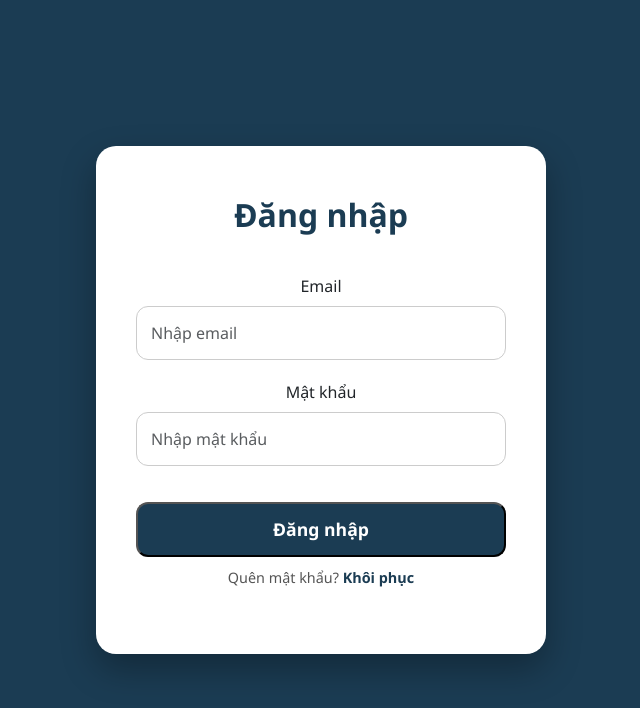
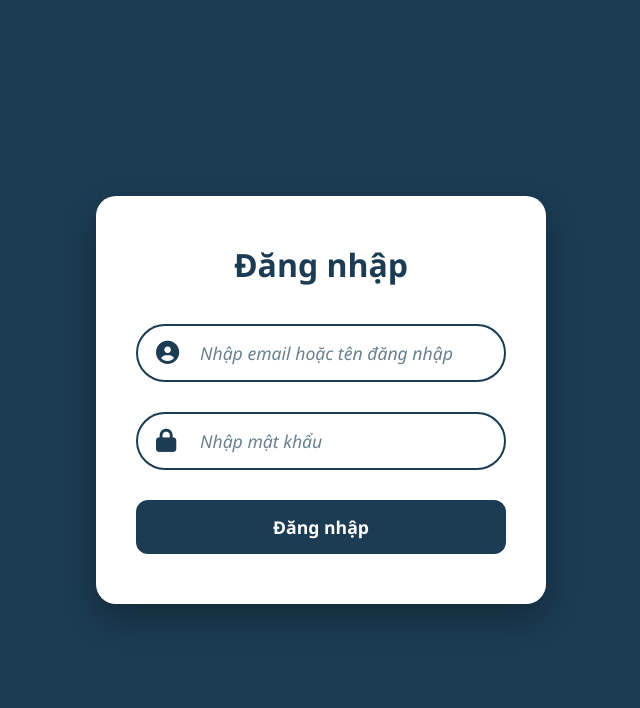
Before and after one commit to HoangCuc2607/DACNMySql, a Flask app: page / in a window 1280 px wide. Shown: the top 708 px of the page, without its empty margins (319-959 px from the left). Run offline with Flask 3, Linux system fonts and the light colour scheme.

Commit message:
fix ui đăng nhập

```diff
--- a/templates/dangnhap.html
+++ b/templates/dangnhap.html
@@ -2,6 +2,7 @@
 <html lang="vi">
 <head>
     <meta charset="UTF-8">
+    <meta name="viewport" content="width=device-width, initial-scale=1.0">
     <title>Đăng nhập</title>
     <link href="https://cdn.jsdelivr.net/npm/bootstrap@5.3.1/dist/css/bootstrap.min.css" rel="stylesheet">
     <link href="https://cdnjs.cloudflare.com/ajax/libs/font-awesome/6.5.0/css/all.min.css" rel="stylesheet">
@@ -9,7 +10,7 @@
         body {
             height: 100vh;
             margin: 0;
-            background-color: #1B3C53; /* Màu nền chính của trang */
+            background-color: #1B3C53;
             display: flex;
             justify-content: center;
             align-items: center;
@@ -17,7 +18,7 @@
         }
 
         .login-card {
-            background-color: #ffffff; /* Nền form màu trắng */
+            background-color: #ffffff;
             padding: 50px 40px;
             border-radius: 20px;
             width: 100%;
@@ -38,47 +39,69 @@
             font-size: 2rem;
         }
 
-        .form-control {
-            border-radius: 12px;
-            padding: 14px;
-            font-size: 1rem;
-            margin-bottom: 20px;
-            border: 1px solid #ccc;
-            transition: all 0.3s ease;
+        /* === CHỈ THÊM/SỬA ĐOẠN NÀY === */
+        .mb-3 {
+            position: relative;
+            margin-bottom: 30px !important;
         }
 
-        .form-control:focus {
-            border-color: #1B3C53;
-            box-shadow: 0 0 5px rgba(27,60,83,0.5);
-            outline: none;
+        .mb-3 i {
+            position: absolute;
+            left: 20px;
+            top: 50%;
+            transform: translateY(-50%);
+            font-size: 1.45rem;
+            color: #1B3C53;
+            z-index: 5;
+            pointer-events: none;
         }
 
+        .mb-3 .form-control {
+            padding-left: 62px !important;
+            height: 58px;
+            border: 2.5px solid #1B3C53 !important;
+            border-radius: 50px !important;
+            font-size: 1.1rem;
+            background: transparent;
+            color: #333;
+        }
+
+        /* Placeholder nghiêng + mờ nhẹ (italic + opacity) */
+        .mb-3 .form-control::placeholder {
+            color: #1B3C53 !important;
+            opacity: 0.65 !important;     /* mờ nhẹ */
+            font-style: italic !important; /* chữ nghiêng */
+            font-weight: 400;
+        }
+
+        .mb-3 .form-control:focus {
+            border-color: #14506b !important;
+            background: #fff;
+            box-shadow: 0 0 15px rgba(27,60,83,0.35);
+        }
+
+        /* Nút đăng nhập */
         .btn-login {
             background-color: #1B3C53;
             color: #fff;
             font-weight: 600;
+            border: none;
             border-radius: 12px;
-            padding: 12px;
+            padding: 14px;
             width: 100%;
             font-size: 1.1rem;
-            transition: background-color 0.3s ease;
+            transition: all 0.3s ease;
         }
 
         .btn-login:hover {
             background-color: #14506b;
-        }
-
-        .alert {
-            display: block;
-            font-size: 0.95rem;
-            margin-bottom: 20px;
-            border-radius: 10px;
+            transform: translateY(-2px);
         }
 
         .form-footer {
-            font-size: 0.9rem;
+            margin-top: 20px;
+            font-size: 0.95rem;
             color: #555;
-            margin-top: 10px;
         }
 
         .form-footer a {
@@ -96,25 +119,30 @@
 
 <div class="login-card">
     <h2>Đăng nhập</h2>
+
     <form id="loginForm" method="POST" action="/">
         {% if error %}
-        <div class="alert alert-danger">
+        <div class="alert alert-danger mb-4">
             <i class="fa-solid fa-triangle-exclamation"></i> {{ error }}
         </div>
         {% endif %}
+
         <div class="mb-3">
-            <label for="email" class="form-label">Email</label>
-            <input type="email" class="form-control" id="email" name="email" placeholder="Nhập email" required>
+            <i class="fas fa-user-circle"></i>
+            <input type="text" class="form-control" name="email" placeholder="Nhập email hoặc tên đăng nhập" required>
         </div>
+
         <div class="mb-3">
-            <label for="password" class="form-label">Mật khẩu</label>
-            <input type="password" class="form-control" id="password" name="password" placeholder="Nhập mật khẩu" required>
+            <i class="fas fa-lock"></i>
+            <input type="password" class="form-control" name="password" placeholder="Nhập mật khẩu" required>
         </div>
-        <button type="submit" class="btn-login mt-3">Đăng nhập</button>
+
+        <button type="submit" class="btn-login">Đăng nhập</button>
     </form>
-    <div class="form-footer">
+
+    <!-- <div class="form-footer">
         <p>Quên mật khẩu? <a href="#">Khôi phục</a></p>
-    </div>
+    </div> -->
 </div>
 
 </body>
```
